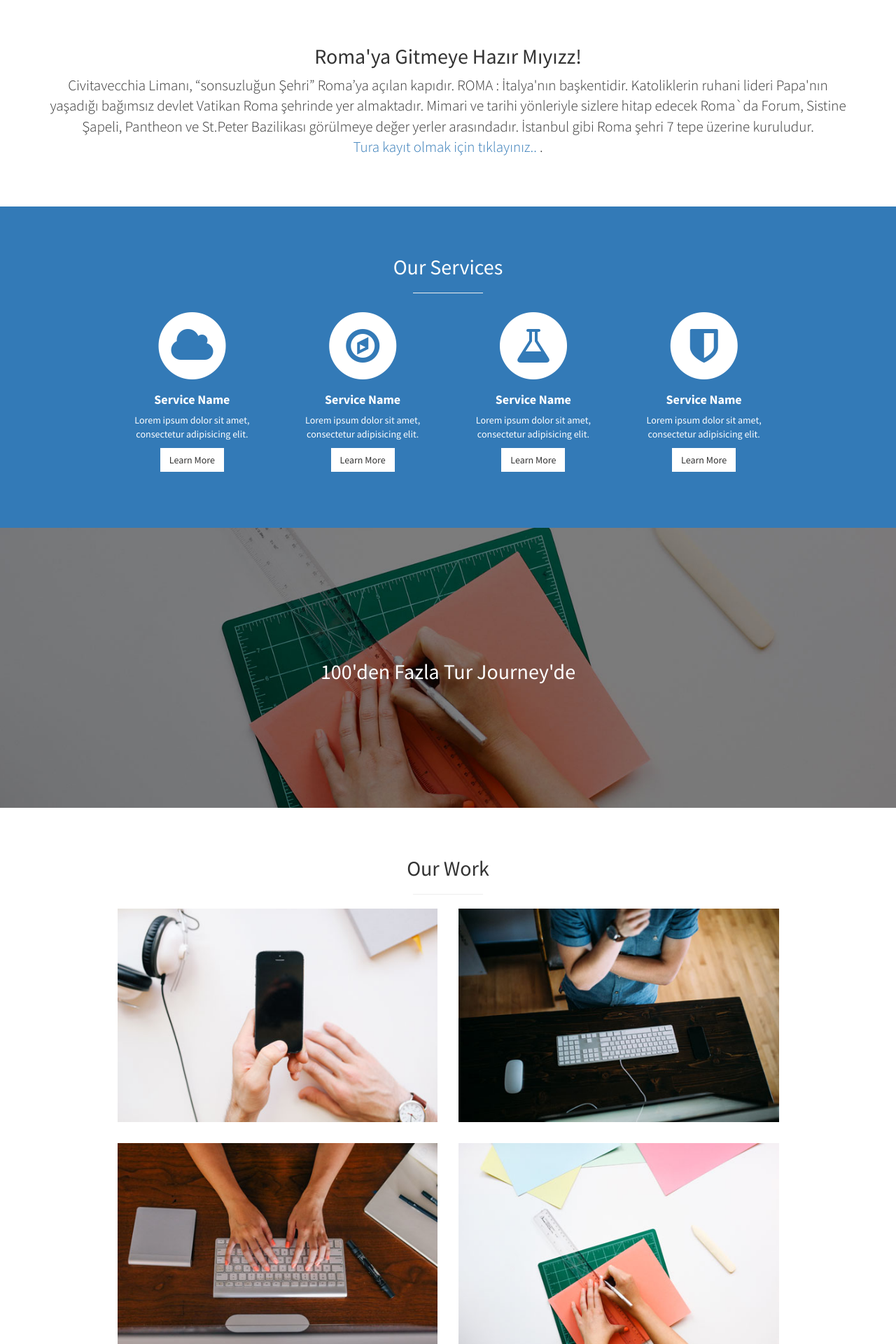
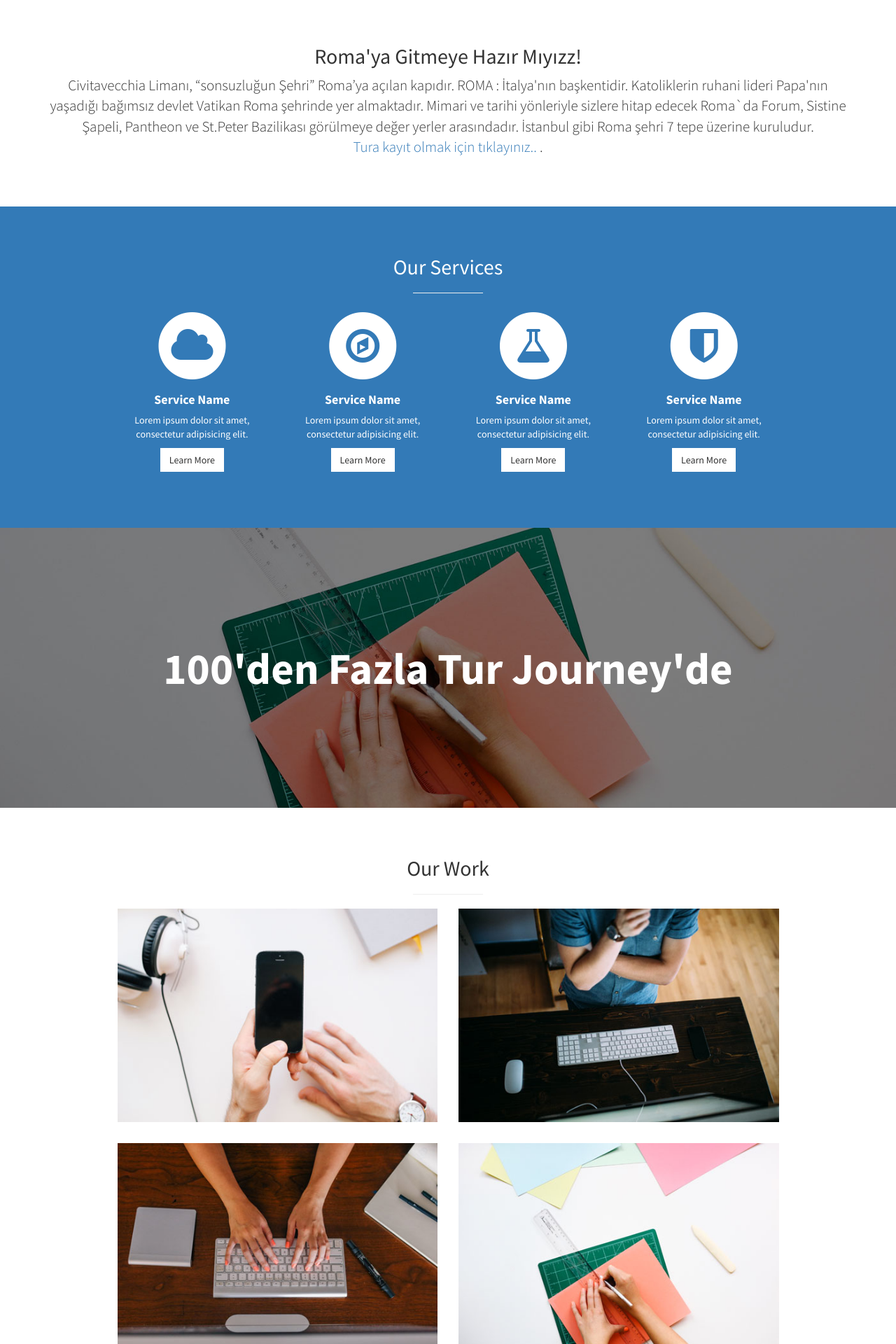
Before and after one commit to hilalvarol/hilalvarol.github.io, a Jekyll site: the page built from index.html, in a window 1280 px wide. Shown: the part 906-2826 px from the top of the page at 70% size. Built offline with Jekyll 4.4.1, drawn with Linux system fonts in a browser that asks for light colours.

```diff
--- a/_includes/callout.html
+++ b/_includes/callout.html
@@ -1,5 +1,5 @@
 <aside class="callout">
   <div class="text-vertical-center">
-    <h2>100'den Fazla Tur Journey'de</h2>
+    <h1>100'den Fazla Tur Journey'de</h1>
   </div>
 </aside>
```
